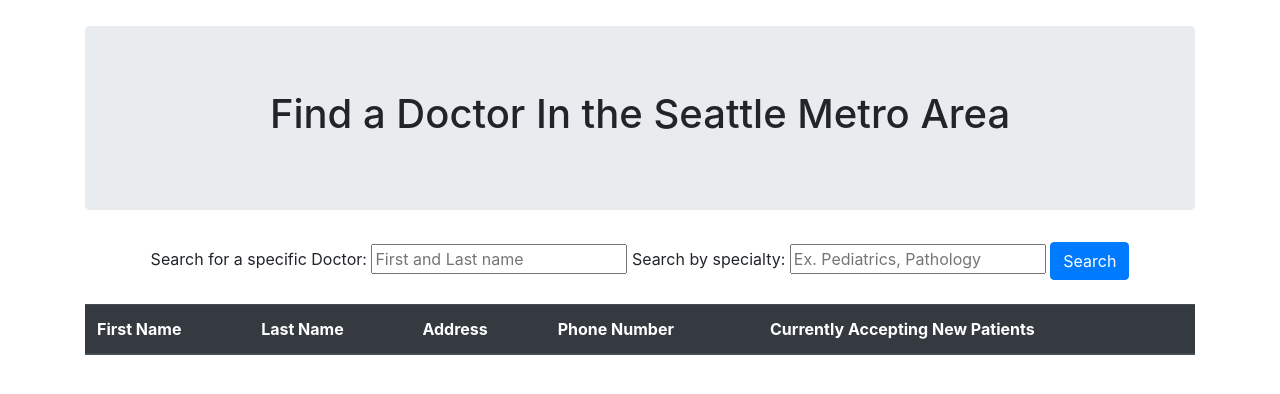
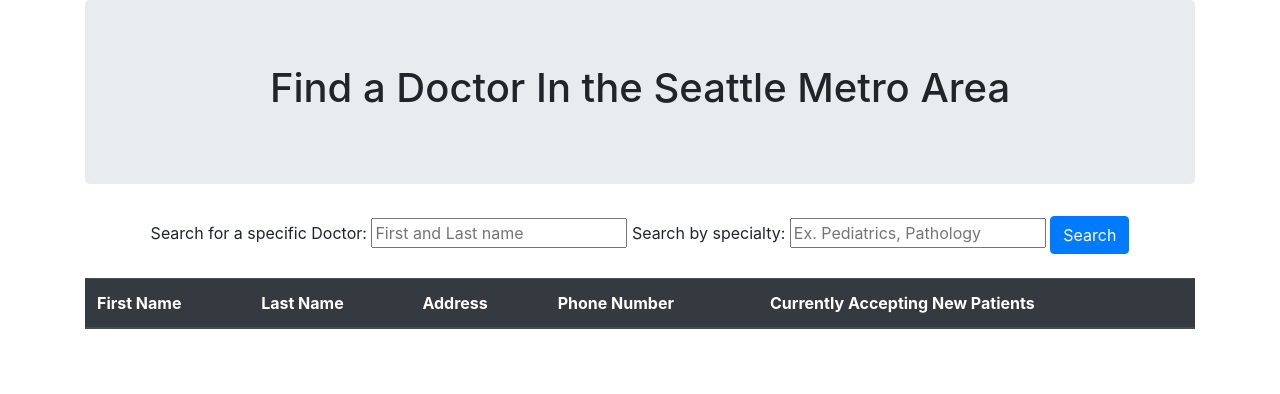
Before and after one commit to crlucero/JS-DoctorAPI, a website built with webpack: page src/index.html in a window 1280 px wide. Built offline with nearby package versions, Linux system fonts and the light colour scheme.

Commit message:
This commit takes out old/commented out code to clean up enviroment

```diff
--- a/src/styles.css
+++ b/src/styles.css
@@ -2,7 +2,7 @@ body {
   background-color: #7FDBFF;
 }
 .container {
-  padding-top: 2%
+  padding-top: 0%
 }
 .jumbotron {
   text-align: center;
```
Also changed, not shown: src/doctor.js (+0 -29 lines), src/index.html (+0 -1 lines).
